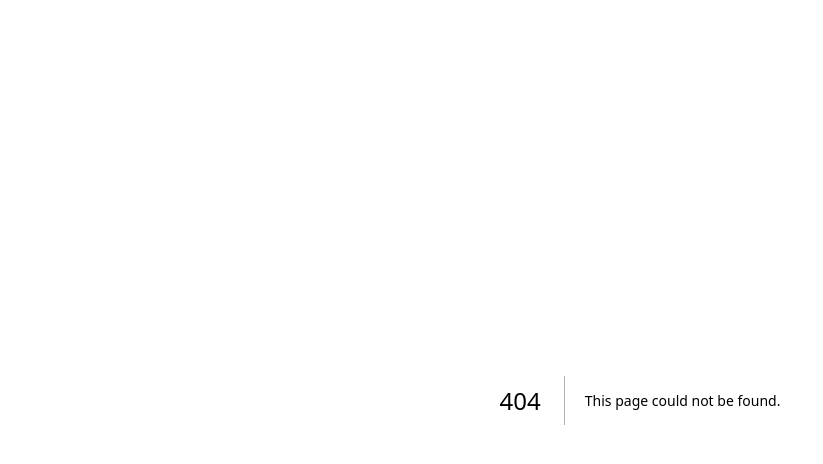
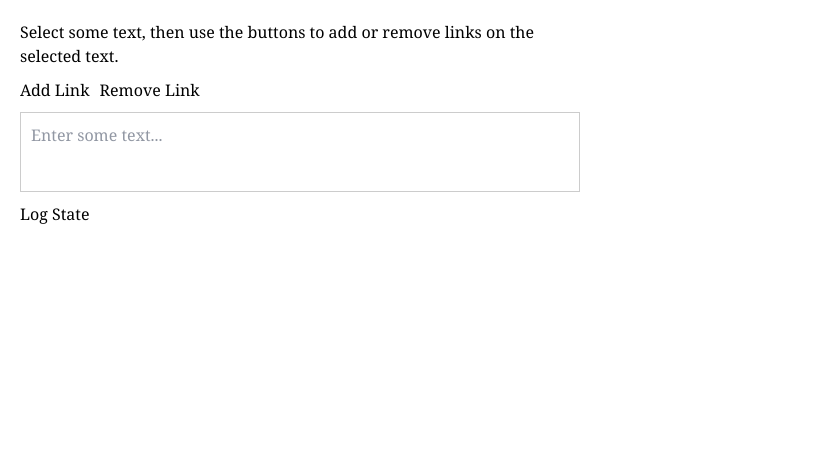
Before and after one commit to XiaolongWang-Rocky/next-sandbox, a Next.js app: page /add-link-in-editor in a window 1280 px wide. Before the commit this address had no page. Shown: the top 464 px of the page, without its empty margins (0-823 px from the left). Built offline with nearby package versions, Linux system fonts and the light colour scheme.

Commit message:
add link demo

```diff
--- /dev/null
+++ b/src/app/(pages)/add-link-in-editor/page.tsx
@@ -0,0 +1,213 @@
+'use client'
+import React, { useRef, useState } from 'react'
+import {EditorState, Modifier, RichUtils, CompositeDecorator} from 'draft-js'
+import dynamic from 'next/dynamic'
+import 'draft-js/dist/Draft.css'
+
+const Editor = dynamic(() => import('draft-js').then((mod) => mod.Editor), {
+    ssr: false,
+})
+
+class Page extends React.Component {
+    constructor(props) {
+        super(props);
+
+        const decorator = new CompositeDecorator([
+            {
+                strategy: findLinkEntities,
+                component: Link,
+            },
+        ]);
+
+        this.state = {
+            editorState: EditorState.createEmpty(decorator),
+            showURLInput: false,
+            urlValue: '',
+        };
+
+        this.onChange = (editorState) => this.setState({editorState});
+        this.logState = () => {
+            const content = this.state.editorState.getCurrentContent();
+            console.log(convertToRaw(content));
+        };
+
+        this.promptForLink = this._promptForLink.bind(this);
+        this.onURLChange = (e) => this.setState({urlValue: e.target.value});
+        this.confirmLink = this._confirmLink.bind(this);
+        this.onLinkInputKeyDown = this._onLinkInputKeyDown.bind(this);
+        this.removeLink = this._removeLink.bind(this);
+    }
+
+    _promptForLink(e) {
+        e.preventDefault();
+        const {editorState} = this.state;
+        const selection = editorState.getSelection();
+        if (!selection.isCollapsed()) {
+            const contentState = editorState.getCurrentContent();
+            const startKey = editorState.getSelection().getStartKey();
+            const startOffset = editorState.getSelection().getStartOffset();
+            const blockWithLinkAtBeginning = contentState.getBlockForKey(startKey);
+            const linkKey = blockWithLinkAtBeginning.getEntityAt(startOffset);
+
+            let url = '';
+            if (linkKey) {
+                const linkInstance = contentState.getEntity(linkKey);
+                url = linkInstance.getData().url;
+            }
+
+            this.setState({
+                showURLInput: true,
+                urlValue: url,
+            });
+        }
+    }
+
+    _confirmLink(e) {
+        e.preventDefault();
+        const {editorState} = this.state;
+        const contentState = editorState.getCurrentContent();
+        const contentStateWithEntity = contentState.createEntity(
+            'LINK',
+            'MUTABLE',
+            {url: 'https://www.facebook.com'}
+        );
+        const entityKey = contentStateWithEntity.getLastCreatedEntityKey();
+        const newEditorState = EditorState.set(editorState, { currentContent: contentStateWithEntity });
+        this.setState({
+            editorState: RichUtils.toggleLink(
+            newEditorState,
+            newEditorState.getSelection(),
+            entityKey
+            ),
+            showURLInput: false,
+            urlValue: '',
+        });
+    }
+
+    _onLinkInputKeyDown(e) {
+        if (e.which === 13) {
+            this._confirmLink(e);
+        }
+    }
+
+    _removeLink(e) {
+        e.preventDefault();
+        const {editorState} = this.state;
+        const selection = editorState.getSelection();
+        if (!selection.isCollapsed()) {
+            this.setState({
+            editorState: RichUtils.toggleLink(editorState, selection, null),
+            });
+        }
+    }
+
+    render() {
+        let urlInput;
+        if (this.state.showURLInput) {
+            urlInput =
+            <div style={styles.urlInputContainer}>
+                <input
+                onChange={this.onURLChange}
+                style={styles.urlInput}
+                type="text"
+                value={this.state.urlValue}
+                onKeyDown={this.onLinkInputKeyDown}
+                />
+                <button onMouseDown={this.confirmLink}>
+                Confirm
+                </button>
+            </div>;
+        }
+
+        return (
+            <div style={styles.root}>
+            <div style={{marginBottom: 10}}>
+                Select some text, then use the buttons to add or remove links
+                on the selected text.
+            </div>
+            <div style={styles.buttons}>
+                <button
+                onMouseDown={this.promptForLink}
+                style={{marginRight: 10}}>
+                Add Link
+                </button>
+                <button onMouseDown={this.removeLink}>
+                Remove Link
+                </button>
+            </div>
+            {urlInput}
+            <div style={styles.editor} onClick={this.focus}>
+                <Editor
+                editorState={this.state.editorState}
+                onChange={this.onChange}
+                placeholder="Enter some text..."
+                />
+            </div>
+            <input
+                onClick={this.logState}
+                style={styles.button}
+                type="button"
+                value="Log State"
+            />
+            </div>
+        );
+    }
+}
+
+function findLinkEntities(contentBlock, callback, contentState) {
+    contentBlock.findEntityRanges(
+    (character) => {
+        const entityKey = character.getEntity();
+        return (
+        entityKey !== null &&
+        contentState.getEntity(entityKey).getType() === 'LINK'
+        );
+    },
+    callback
+    );
+}
+
+const Link = (props) => {
+    console.log(props)
+    const {url} = props.contentState.getEntity(props.entityKey).getData();
+    return (
+        <a href={url} style={styles.link}>
+            {props.children}
+        </a>
+    );
+};
+
+const styles = {
+    root: {
+        fontFamily: '\'Georgia\', serif',
+        padding: 20,
+        width: 600,
+    },
+    buttons: {
+        marginBottom: 10,
+    },
+    urlInputContainer: {
+        marginBottom: 10,
+    },
+    urlInput: {
+        fontFamily: '\'Georgia\', serif',
+        marginRight: 10,
+        padding: 3,
+    },
+    editor: {
+        border: '1px solid #ccc',
+        cursor: 'text',
+        minHeight: 80,
+        padding: 10,
+    },
+    button: {
+        marginTop: 10,
+        textAlign: 'center',
+    },
+    link: {
+        color: '#3b5998',
+        textDecoration: 'underline',
+    },
+}
+
+export default Page
--- a/src/app/(pages)/rich-text-editor/page.tsx
+++ b/src/app/(pages)/rich-text-editor/page.tsx
@@ -9,27 +9,6 @@ const Editor = dynamic(() => import('draft-js').then((mod) => mod.Editor), {
 })
 
 export default function Page() {
-    // constructor() {
-    //     super();
-    //     const compositeDecorator = new CompositeDecorator([
-    //         {
-    //         strategy: handleStrategy,
-    //         component: HandleSpan,
-    //         },
-    //         {
-    //         strategy: hashtagStrategy,
-    //         component: HashtagSpan,
-    //         },
-    //     ]);
-
-    //     this.state = {
-    //         editorState: EditorState.createEmpty(compositeDecorator),
-    //     };
-
-    //     this.focus = () => this.refs.editor.focus();
-    //     this.onChange = (editorState) => this.setState({editorState});
-    //     this.logState = () => console.log(this.state.editorState.toJS());
-    // }
     const compositeDecorator = new CompositeDecorator([
         {
             strategy: handleStrategy,
@@ -41,10 +20,11 @@ export default function Page() {
         },
     ]);
     const [editorState, setEditorState] = useState(EditorState.createEmpty(compositeDecorator))
+    const [displayedText, setDisplayedText] = useState('')
     const editor = useRef(null)
     const focus = () => editor.current?.focus()
     const onChange = (editorState) => setEditorState(editorState)
-    const logState = () => console.log(editorState.toJS())
+    const logState = () => setDisplayedText(editorState.getCurrentContent().getPlainText())
 
     const HANDLE_REGEX = /@[\w]+/g;
     const HASHTAG_REGEX = /#[\w\u0590-\u05ff]+/g;
@@ -66,6 +46,18 @@ export default function Page() {
         }
     }
 
+    function addLink() {
+        const contentState = editorState.getCurrentContent()
+        const selectionState = editorState.getSelection()
+        const contentStateWithEntity = contentState.createEntity('LINK', 'MUTABLE', {url: 'http://www.facebook.com'})
+        const entityKey = contentStateWithEntity.getLastCreatedEntityKey()
+        const contentStateWithLink = Modifier.applyEntity(contentStateWithEntity, selectionState, entityKey)
+        const newEditorState = EditorState.set(editorState, {
+            currentContent: contentStateWithLink
+        })
+        setEditorState(newEditorState)
+    }
+
     // render() {
     return (
         <div style={styles.root}>
@@ -84,6 +76,13 @@ export default function Page() {
                 type="button"
                 value="Log State"
             />
+            <input
+                onClick={addLink}
+                style={styles.button}
+                type="button"
+                value="Add the link"
+            />
+            <p style={{backgroundColor: 'pink'}} dangerouslySetInnerHTML={{__html: displayedText?.replace(/\n/g, '<br>')}}></p>
         </div>
     );
     // }
@@ -130,8 +129,11 @@ const styles = {
         padding: 10,
     },
     button: {
-        marginTop: 10,
+        margin: 10,
+        padding: 5,
+        borderRadius: 3,
         textAlign: 'center',
+        backgroundColor: 'yellow'
     },
     handle: {
         color: 'rgba(98, 177, 254, 1.0)',
```
Lines whose indentation alone changed are shown as unchanged.
